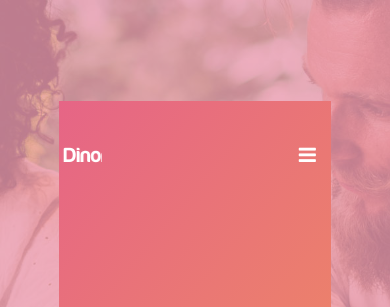
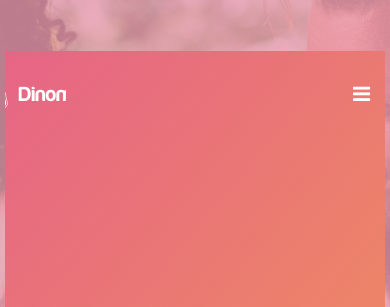
Before and after one commit to chingu-voyage3/toucans-21, a plain HTML site: page index.html in a window 390 px wide. Shown: the top 307 px of the page. Drawn offline with Linux system fonts and the light colour scheme.

Commit message:
make header responsive

```diff
--- a/styles/style.scss
+++ b/styles/style.scss
@@ -181,6 +181,26 @@
     }
   }
 }
+
+
+//responsive
+@media screen and (min-width: 320px) and (max-width: 500px) {
+  .container {
+    width: 98%;
+    margin: 0 1%;
+  }
+
+  .header-container {
+    .container {
+      margin-top: 50px;
+      .nav-container {
+        .logo {
+          flex: 9;
+        }
+      }
+    }
+  }
+
 
 //************************** DIANA HEADER SECTION END **************************//
 
```
Also changed, not shown: styles/style.css, 1 other file.
